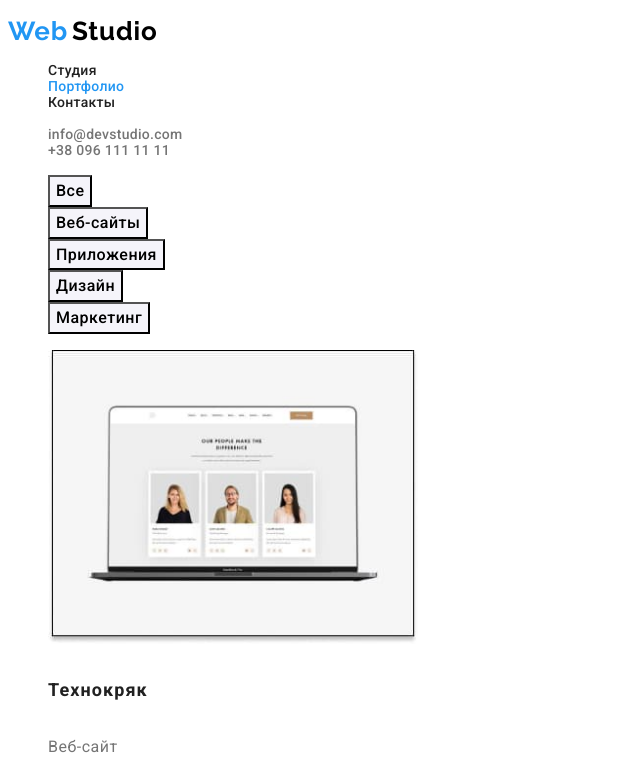
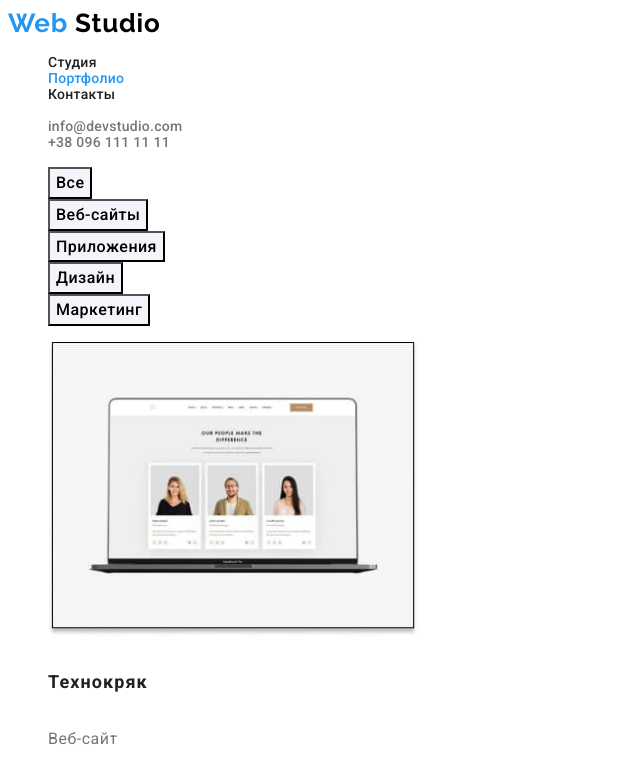
Before and after one commit to Neoriya/goit-markup-hw-02, a plain HTML site: page portfolio.html in a window 1280 px wide. Shown: the top 767 px of the page, without its empty margins (0-640 px from the left). Drawn offline with Linux system fonts and the light colour scheme.

Commit message:
исправляет замечания от ментора
1- изменен заголовок h4 на h3
2 - изменена конструкция построения логотипа
3 - кнопки и карты объединены в общую секцию.

```diff
--- a/css/style.css
+++ b/css/style.css
@@ -245,7 +245,9 @@ body {
     --buttons-background-color: #F5F4FA;
 }
 
-/*-- секция 1 ряд кнопок --*/
+/*-- секция кнопок и работ --*/
+
+/* .buttons-work {} */
 
 .visually-hidden {
     position: absolute;
@@ -260,11 +262,11 @@ body {
     margin: -1px;
 }
 
-/* .buttons-line {} */
+/*-- часть 1 ряд кнопок --*/
 
-/* .buttons-line-list {} */
+/* .buttons-list {} */
 
-.buttons-line-item {
+.buttons-item {
     font-family: 'Roboto';
     font-style: normal;
     font-weight: 500;
@@ -273,11 +275,16 @@ body {
     text-align: center;
     letter-spacing: 0.03em;
     background-color: var(--buttons-background-color);
+    cursor: pointer;
 }
 
-/*-- секция 2 работы --*/
+.buttons-item:hover,
+.buttons-item:focus {
+    color: var(--title-text-color);
+    background-color: var(--accent-text-color);
+}
 
-/* .work {} */
+/*-- часть 2 работы --*/
 
 /* .work-list {} */
 
@@ -296,20 +303,6 @@ body {
     color: var(--secondary-text-color);
 }
 
-.buttons-line-item {
-    cursor: pointer;
-}
-
-.buttons-line-item:hover {
-    color: var(--title-text-color);
-    background-color: var(--accent-text-color);
-}
-
-.buttons-line-item:focus {
-    color: var(--title-text-color);
-    background-color: var(--accent-text-color);
-}
-
 /*По умолчанию, вес шрифта абзацев,
 который установлен в таблице стилей браузера,
 равен 400, а вес заголовков 700*/
--- a/portfolio.html
+++ b/portfolio.html
@@ -15,10 +15,9 @@
 <body>
     <!-- шапка -->
     <header class="header">
-        <p lang="en">
-            <a href="index.html" class="logo-first link">Web</a>
-            <a href="index.html" class="logo-second link">Studio</a>
-        </p>
+        <a href="index.html" lang="en" class="logo-first link">Web
+            <span class="logo-second link">Studio</span>
+        </a>
 
         <nav class="header-nav">
             <ul class="header-list list">
@@ -36,20 +35,20 @@
 
     <!-- тело -->
     <main>
-        <!-- секция 1 ряд кнопок -->
-        <section class="buttons-line">
+        <!-- секция кнопок и работ -->
+        <section class="buttons-work">
             <h2 class="visually-hidden">Галлерея</h2>
-            <ul class="buttons-line-list list">
-                <li><button type="button" class="buttons-line-item">Все</button></li>
-                <li><button type="button" class="buttons-line-item">Веб-сайты</button></li>
-                <li><button type="button" class="buttons-line-item">Приложения</button></li>
-                <li><button type="button" class="buttons-line-item">Дизайн</button></li>
-                <li><button type="button" class="buttons-line-item">Маркетинг</button></li>
+
+        <!-- часть 1 ряд кнопок -->
+            <ul class="buttons-list list">
+                <li><button type="button" class="buttons-item">Все</button></li>
+                <li><button type="button" class="buttons-item">Веб-сайты</button></li>
+                <li><button type="button" class="buttons-item">Приложения</button></li>
+                <li><button type="button" class="buttons-item">Дизайн</button></li>
+                <li><button type="button" class="buttons-item">Маркетинг</button></li>
             </ul>
-        </section>
 
-        <!-- секция 2 работы -->
-        <section class="work">
+        <!-- часть 2 работы -->
             <ul class="work-list list">
                 <li class="work-item">
                     <img src="./images/img7.jpg"
@@ -130,10 +129,9 @@
 
     <!-- нижний колонтитул -->
     <footer class="footer">
-        <p lang="en">
-            <a href="index.html" class="logo-first link">Web</a>
-            <a href="index.html" class="footer-logo-second link">Studio</a>
-        </p>
+        <a href="index.html" lang="en" class="logo-first link">Web
+            <span class="footer-logo-second link">Studio</span>
+        </a>
 
         <address>
             <ul class="footer-item list">
```
Also changed, not shown: index.html (+10 -12 lines).
